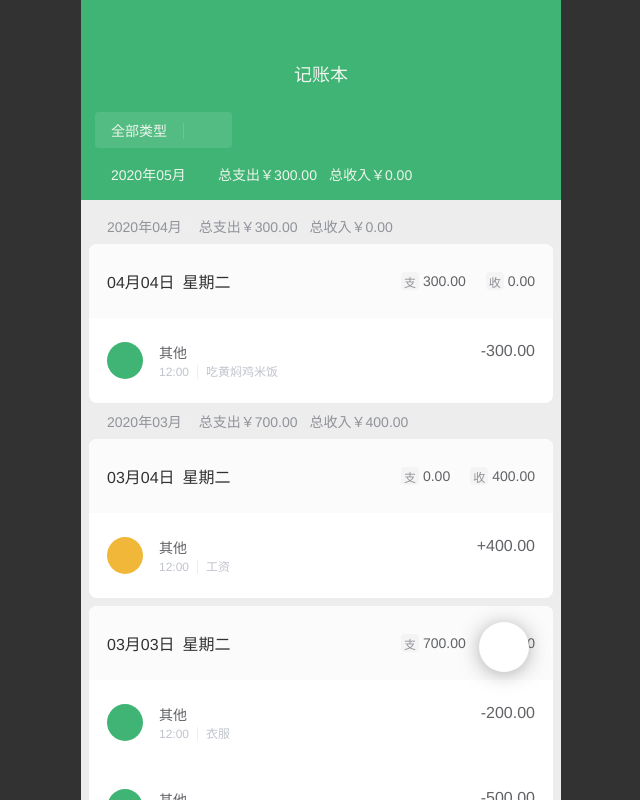
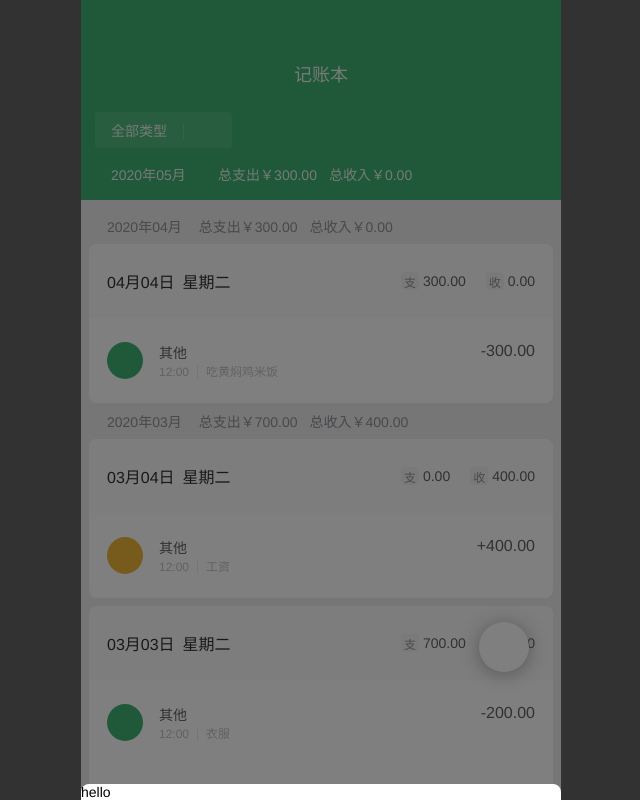
Before and after one commit to haixiangyan/weixin-cash, a React (Create React App) app: page / in a window 1280 px wide. Shown: the whole page, without its empty margins (319-959 px from the left). Built offline with nearby package versions, Linux system fonts and the light colour scheme.

Commit message:
添加 Drawer 组件

```diff
--- /dev/null
+++ b/src/components/Drawer.tsx
@@ -0,0 +1,36 @@
+import * as React from 'react'
+import styled from 'styled-components'
+
+type TStyledMain = {
+}
+
+const Shadow = styled.div`
+  position: absolute;
+  height: 100%;
+  width: 100%;
+  bottom: 0;
+  z-index: 4;
+  background: rgba(0, 0, 0, 0.5);
+`
+
+const Main = styled.div<TStyledMain>(() => ({
+  position: 'absolute',
+  width: '100%',
+  bottom: 0,
+  zIndex: 5,
+  borderRadius: '8px 8px 0 0',
+  background: 'white'
+}))
+
+
+const Drawer: React.FC = (props) => {
+  return (
+    <Shadow>
+      <Main>
+        {props.children}
+      </Main>
+    </Shadow>
+  )
+}
+
+export default Drawer
--- a/src/pages/Summary.tsx
+++ b/src/pages/Summary.tsx
@@ -8,6 +8,7 @@ import dayjs from 'dayjs'
 import {MONTH} from '../lib/date'
 import Sticker from '../components/Sticker'
 import theme from '../theme'
+import Drawer from '../components/Drawer'
 
 const StyledSummary = styled.div`
   height: 100%;
@@ -106,6 +107,10 @@ const Summary: React.FC = () => {
       <Sticker>
         <Icon name="pen" size={22} color={theme.$success}/>
       </Sticker>
+
+      <Drawer>
+        hello
+      </Drawer>
     </StyledSummary>
   )
 }
```
